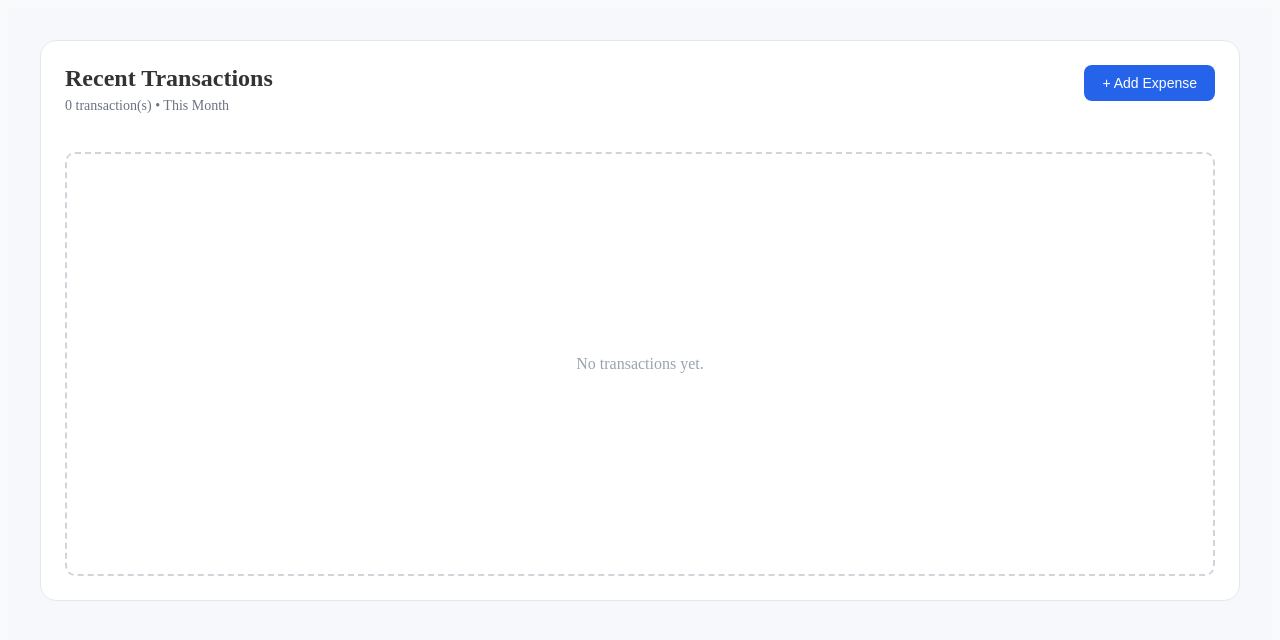
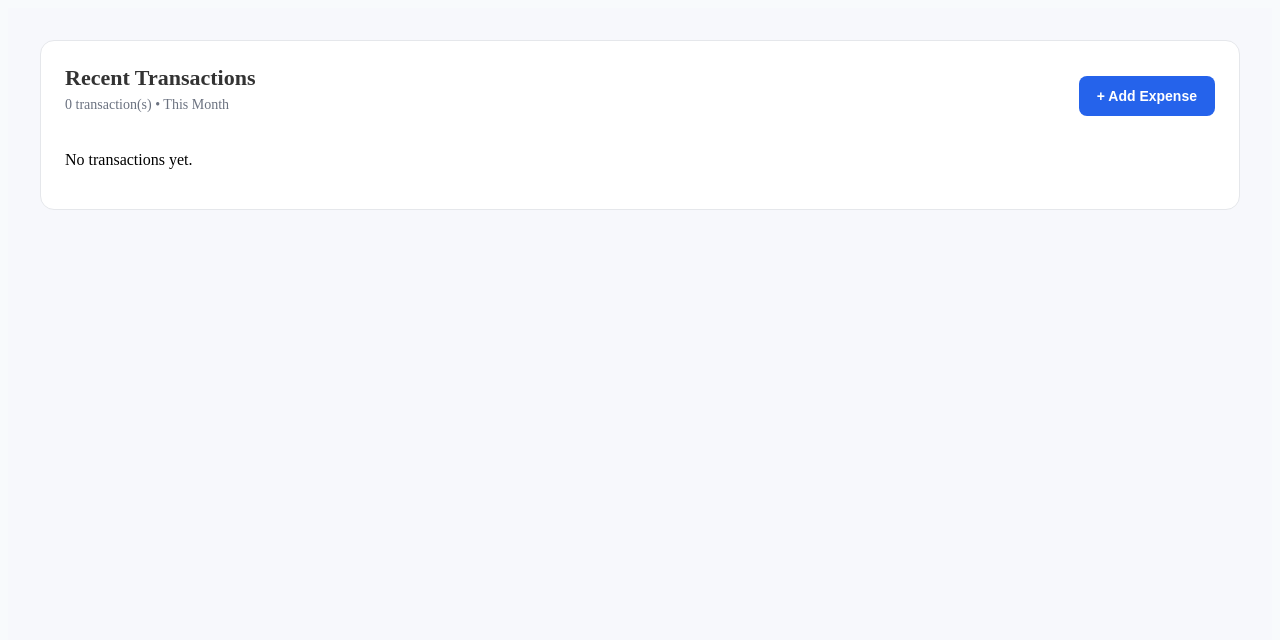
Before and after one commit to Karthiksherlock/sample_react1, a React (Vite) app: page /expense_tracker in a window 1280 px wide. Shown: the top 640 px of the page. Built offline with nearby package versions, Linux system fonts and the light colour scheme.

Commit message:
rendered transactions on to the table

```diff
--- a/src/components/expense/modal/AddExpenseModal.css
+++ b/src/components/expense/modal/AddExpenseModal.css
@@ -119,7 +119,7 @@
 
 .amountInputWrapper span {
   font-size: 20px;
-
+  user-select: none;
   color: #64748b;
 }
 
@@ -128,10 +128,9 @@
 
   height: 100%;
 
-  border: transparent;
-  outline: transparent;
+  border: none;
+  outline: none;
 
-  padding-left: 12px;
 
   font-size: 18px;
 
--- a/src/components/expense/modal/AddExpenseModal.tsx
+++ b/src/components/expense/modal/AddExpenseModal.tsx
@@ -71,11 +71,7 @@ const categories = [
   },
 ];
 
-const AddExpenseModal = ({
-  open,
-  onClose,
-  onAddTransaction,
-}: AddExpenseModalProps) => {
+const AddExpenseModal = ({open, onClose, onAddTransaction}: AddExpenseModalProps) => {
   const [amount, setAmount] = useState("");
 
   const [merchant, setMerchant] = useState("");
--- a/src/components/expense/transactions/RecentTransactions.css
+++ b/src/components/expense/transactions/RecentTransactions.css
@@ -1,22 +1,21 @@
 .recentTransactionsCard {
-  background: #ffffff;
+  background: white;
   border: 1px solid #e5e7eb;
-  border-radius: 16px;
+  border-radius: 14px;
   padding: 24px;
-  box-sizing: border-box;
 }
 
 .transactionsHeader {
   display: flex;
   justify-content: space-between;
-  align-items: flex-start;
+  align-items: center;
   margin-bottom: 24px;
 }
 
 .transactionsTitle h2 {
   margin: 0;
-  font-size: 24px;
-  font-weight: 600;
+  font-size: 22px;
+  font-weight: 700;
 }
 
 .transactionsTitle p {
@@ -26,28 +25,58 @@
 }
 
 .addExpenseBtn {
+  background: #2563eb;
+  color: white;
   border: none;
   border-radius: 8px;
-  padding: 10px 18px;
+  padding: 12px 18px;
   cursor: pointer;
-
-  background: #2563eb;
-  color: white;
-
   font-size: 14px;
-  font-weight: 500;
+  font-weight: 600;
 }
 
-.transactionsTablePlaceholder {
+.addExpenseBtn:hover {
+  background: #1d4ed8;
+}
 
-  height: 420px;
+.transactionsTable {
+  width: 100%;
+  border-collapse: collapse;
+}
 
-  border: 2px dashed #d1d5db;
-  border-radius: 10px;
+.transactionsTable thead {
+  background: #f8fafc;
+}
 
+.transactionsTable th {
+  text-align: left;
+  padding: 14px;
+  border-bottom: 1px solid #e5e7eb;
+  color: #475569;
+  font-size: 14px;
+  font-weight: 600;
+}
+
+.transactionsTable td {
+  padding: 16px 14px;
+  border-bottom: 1px solid #f1f5f9;
+  font-size: 14px;
+}
+
+.transactionsTable tbody tr:hover {
+  background: #f8fafc;
+}
+
+.amountColumn {
+  text-align: left;
+  font-weight: 600;
+}
+
+.transactions-table-placeholder {
   display: flex;
   justify-content: center;
   align-items: center;
-
-  color: #9ca3af;
+  padding: 48px;
+  color: #94a3b8;
+  font-size: 15px;
 }
--- a/src/components/expense/transactions/RecentTransactions.tsx
+++ b/src/components/expense/transactions/RecentTransactions.tsx
@@ -1,5 +1,6 @@
 import "./RecentTransactions.css";
 import type { Transaction } from "../types/transaction";
+
 type RecentTransactionsProps = {
   onAddExpense: () => void;
   transactions: Transaction[];
@@ -18,10 +19,7 @@ const RecentTransactions = ({
           <p>{transactions.length} transaction(s) • This Month</p>
         </div>
 
-        <button
-          className="addExpenseBtn"
-          onClick={onAddExpense}
-        >
+        <button className="addExpenseBtn" onClick={onAddExpense}>
           + Add Expense
         </button>
       </div>
@@ -30,7 +28,32 @@ const RecentTransactions = ({
         {transactions.length === 0 ? (
           <p>No transactions yet.</p>
         ) : (
-          <p>{transactions.length} transaction(s)</p>
+          <table className="transactionsTable">
+            <thead>
+              <tr>
+                <th>Merchant</th>
+                <th>Category</th>
+                <th>Note</th>
+                <th>Date</th>
+                <th className="amountColumn">Amount</th>
+              </tr>
+            </thead>
+            <tbody>
+              {transactions.map((transaction) => (
+                <tr key={transaction.id}>
+                  <td>{transaction.merchant}</td>
+                  <td>{transaction.category}</td>
+                  <td>
+                    {transaction.note.trim() === "" ? "-" : transaction.note}
+                  </td>
+                  <td>{transaction.date}</td>
+                  <td className="amountColumn">
+                    ${transaction.amount.toFixed(2)}
+                  </td>
+                </tr>
+              ))}
+            </tbody>
+          </table>
         )}
       </div>
     </section>
```
